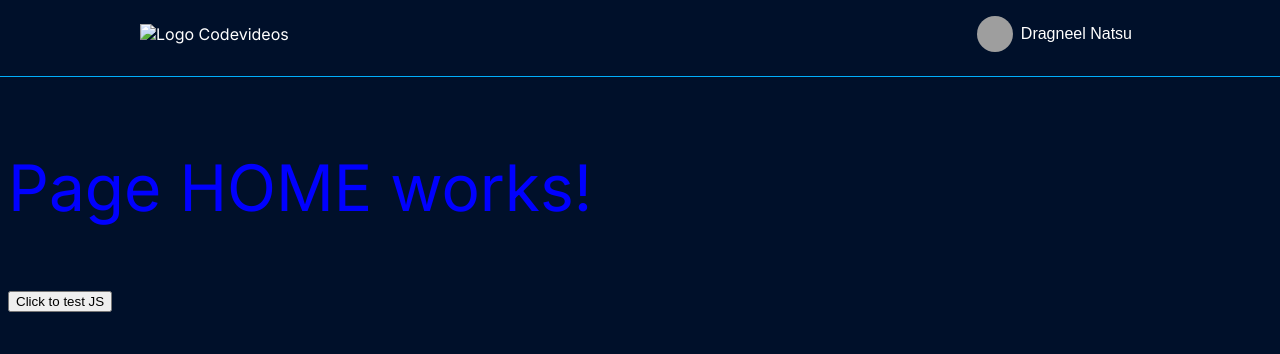
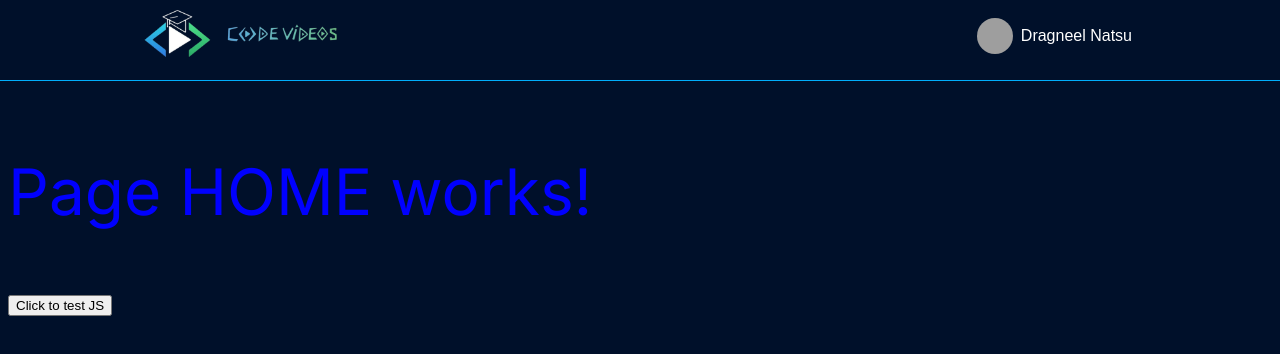
Before and after one commit to protachi/codevideos-pw, a website with bundled scripts: page frontend/app/index.html in a window 1280 px wide. Built offline with nearby package versions, Linux system fonts and the light colour scheme; grey boxes are pictures that could not be loaded.

Commit message:
feat(header): Adiciona logo e favicon

```diff
--- a/frontend/app/index.html
+++ b/frontend/app/index.html
@@ -10,6 +10,8 @@
   <!-- Import de Material Icons -->
   <link href="https://fonts.googleapis.com/icon?family=Material+Icons" rel="stylesheet">
   <link rel="stylesheet" href="https://fonts.googleapis.com/css2?family=Material+Symbols+Outlined:opsz,wght,FILL,GRAD@24,400,0,0&icon_names=check_circle" />
+
+  <link rel="icon" type="image/x-icon" href="./favicon.ico">
   <link rel="stylesheet" href="./styles.css">
   <title>Codevideos</title>
 </head>
@@ -17,7 +19,7 @@
   <header id="main-header">
     <div class="container">
       <a href="/" data-page class="app-logo">
-        <img src="" alt="Logo Codevideos">
+        <img src="./assets/logo-header.png" alt="Logo Codevideos">
       </a>
 
       <nav id="user-nav"><!-- Html dinâmico baseado no usuário logado --></nav>
--- a/frontend/app/styles.css
+++ b/frontend/app/styles.css
@@ -62,6 +62,10 @@ a {
   width: 100%;
   max-width: 1000px;
   margin:auto;
+}
+#main-header .app-logo img {
+  width: 200px;
+
 }
 #main-header .login.btn {
   min-width: 180px;
```
Also changed, not shown: frontend/app/assets/cv-icon.png (added), frontend/app/assets/logo-header.png (added), frontend/app/assets/logo-vertical.png (added), frontend/app/assets/simbolo.png (added), frontend/app/favicon.ico (added).
